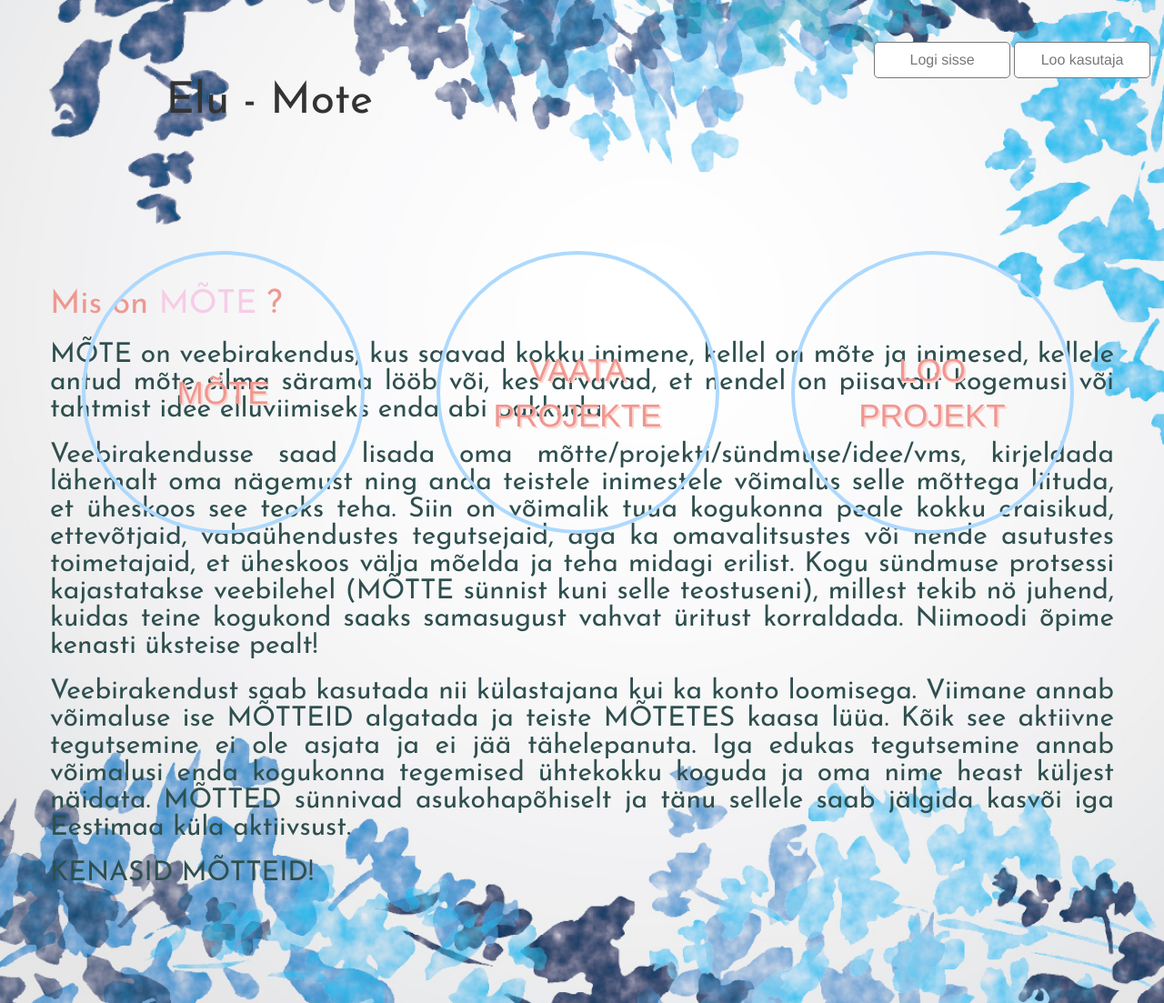
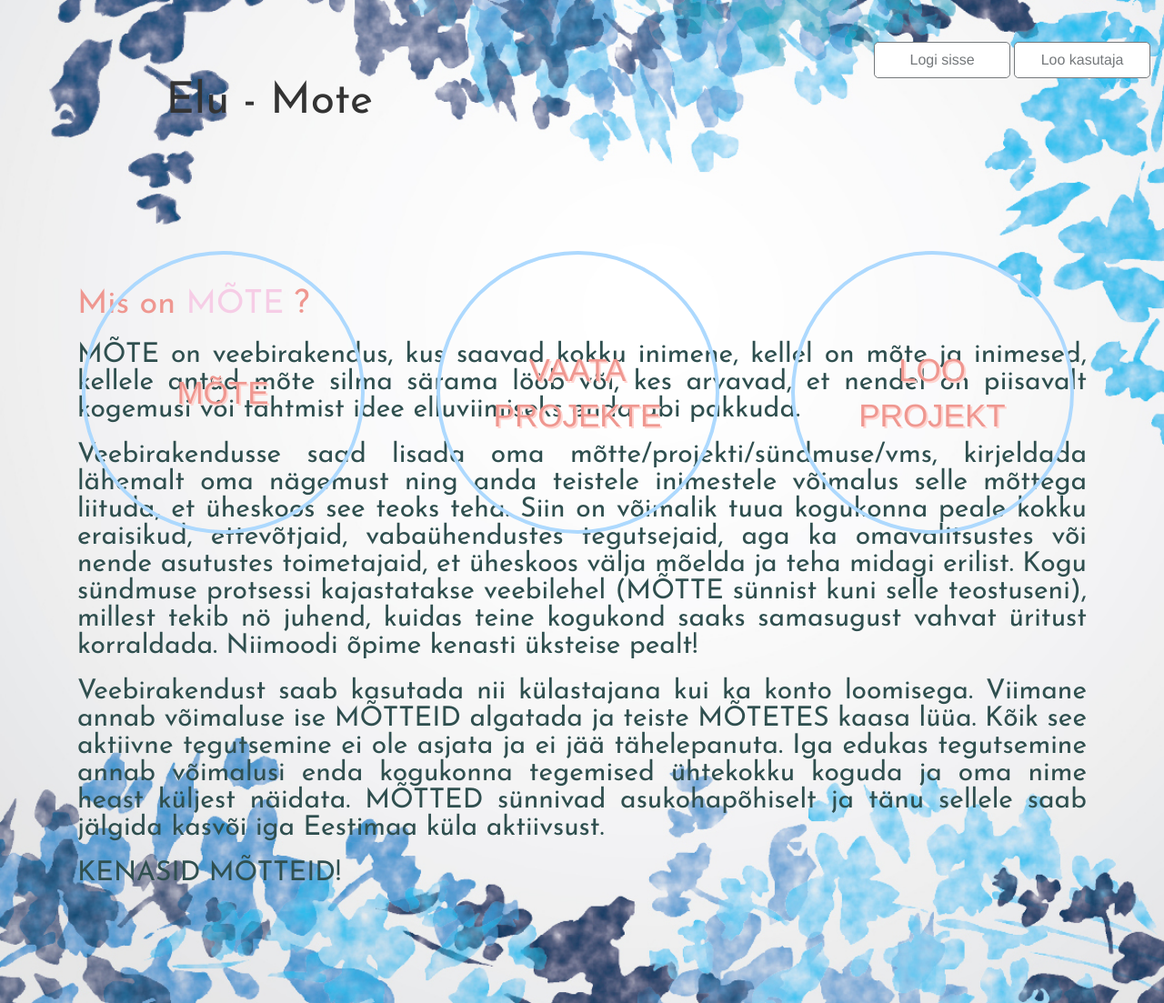
Before and after one commit to hinrek/Suvepraktika, a Django app: page / in a window 1280 px wide. Shown: the whole page at 91% size. Run offline with Django 3.2, Linux system fonts and the light colour scheme; some libraries are stand-ins or nearby versions.

Commit message:
Auto stash before merge of "Django-working" and "origin/Django-working"

```diff
--- a/events/static/css/index.css
+++ b/events/static/css/index.css
@@ -89,6 +89,8 @@ body{
 /* Textarea */
 .textarea{
   padding-top: 10%;
+  padding-right: 30px;
+  padding-left: 30px;
   margin-bottom: 10%;
   width: 100%;
 }
--- a/events/static/css/login.css
+++ b/events/static/css/login.css
@@ -14,7 +14,7 @@
   background-repeat: no-repeat;
 }
 
-/*
+
 .form-signin{
   display: block;
   width: 100%;
@@ -24,17 +24,13 @@
   font-size: 14px;
   line-height: 1.42857143;
   color: #555;
-  background-color: #fff;
   background-image: none;
-  border: 1px solid #ccc;
   border-radius: 4px;
-  -webkit-box-shadow: inset 0 1px 1px rgba(0,0,0,.075);
-  box-shadow: inset 0 1px 1px rgba(0,0,0,.075);
   -webkit-transition: border-color ease-in-out .15s,-webkit-box-shadow ease-in-out .15s;
   -o-transition: border-color ease-in-out .15s,box-shadow ease-in-out .15s;
   transition: border-color ease-in-out .15s,box-shadow ease-in-out .15s;
 }
-*/
+
 
 .form-signin .form-signin-heading, .form-signin{
     margin-bottom: 10px;
@@ -138,7 +134,7 @@
   border-bottom: none;
 }
 
-#id_username, #id_password, #id_email{
+#id_username, #id_password, #id_email, #id_password1, #id_password2{
   display: block;
   width: 100%;
   height: 34px;
--- a/events/templates/events/index.html
+++ b/events/templates/events/index.html
@@ -52,7 +52,7 @@
   enda abi pakkuda.
   </h2>
   <h2 class="paragraph">
-  Veebirakendusse saad lisada oma mõtte/projekti/sündmuse/idee/vms, kirjeldada lähemalt oma nägemust ning anda teistele inimestele võimalus selle mõttega liituda, et üheskoos see teoks teha.
+  Veebirakendusse saad lisada oma mõtte/projekti/sündmuse/vms, kirjeldada lähemalt oma nägemust ning anda teistele inimestele võimalus selle mõttega liituda, et üheskoos see teoks teha.
   Siin on võimalik tuua kogukonna peale kokku eraisikud, ettevõtjaid, vabaühendustes tegutsejaid, aga ka omavalitsustes või nende asutustes toimetajaid, et üheskoos välja mõelda ja teha midagi
   erilist. Kogu sündmuse protsessi kajastatakse veebilehel (MÕTTE sünnist kuni selle teostuseni), millest tekib nö juhend, kuidas teine kogukond saaks samasugust vahvat üritust korraldada.
   Niimoodi õpime kenasti üksteise pealt!
```
